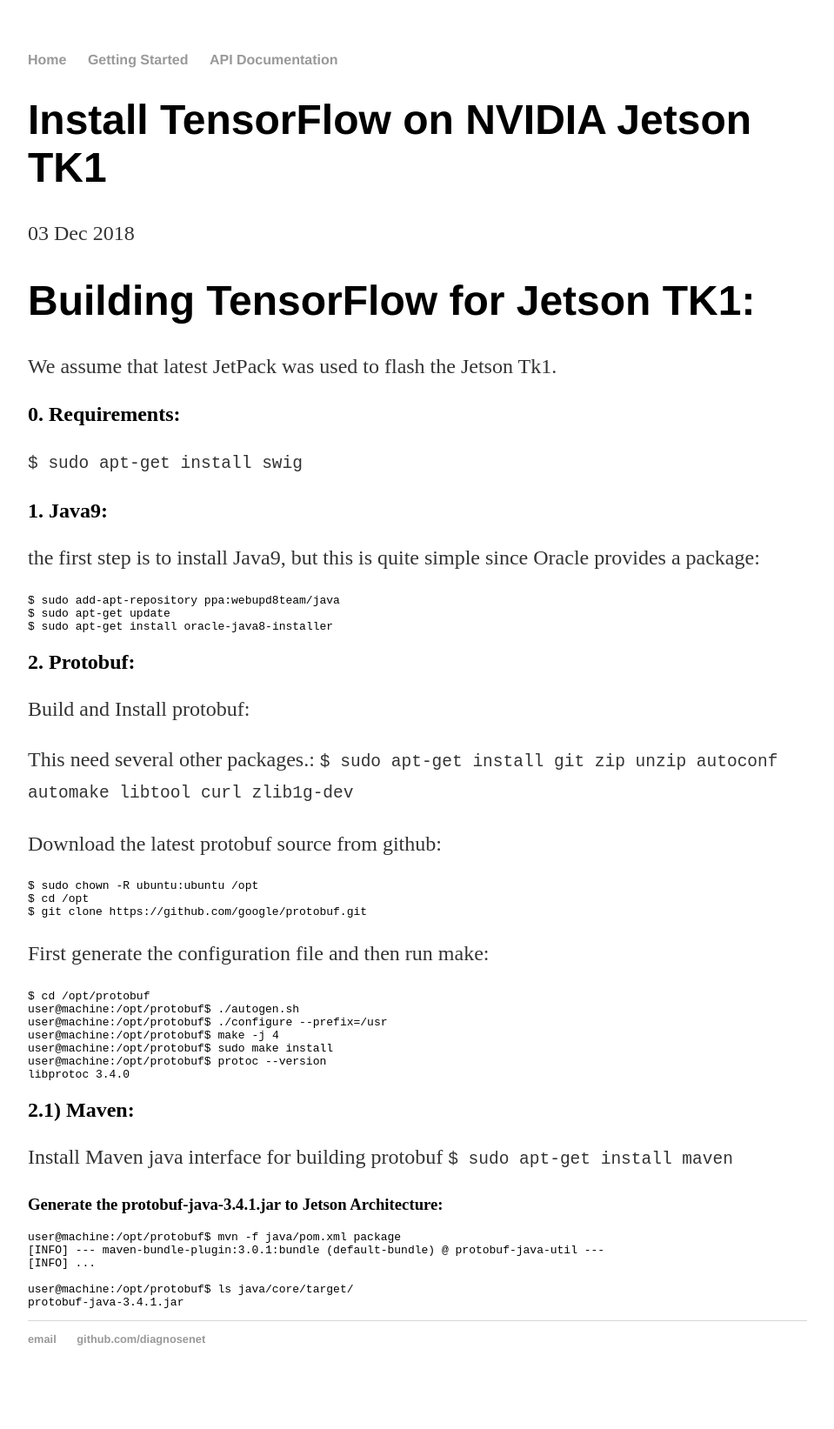
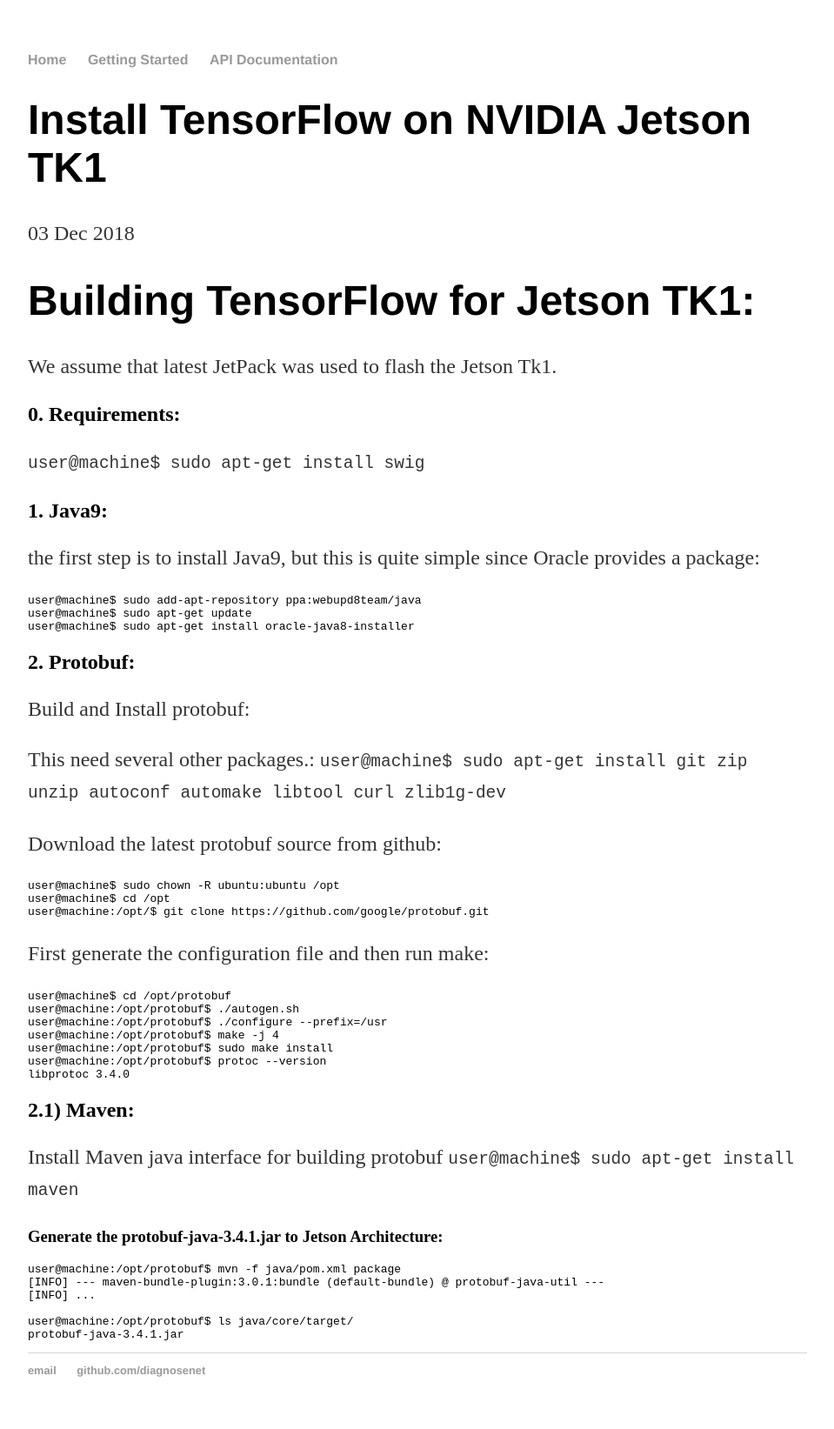
Before and after one commit to diagnosenet/diagnosenet.github.io, a Jekyll site: the page built from _posts/2018-12-03-tensorflow-installation-jetsontk1.md, in a window 1280 px wide. Shown: the whole page at 87% size, without its empty margins (160-1119 px from the left). Built offline with Jekyll 4.4.1, drawn with Linux system fonts in a browser that asks for light colours; before the commit the page ends 1607 px from its top, so only the background shows below that.

Commit message:
Update 2018-12-03-tensorflow-installation-jetsontk1.md

````diff
--- a/_posts/2018-12-03-tensorflow-installation-jetsontk1.md
+++ b/_posts/2018-12-03-tensorflow-installation-jetsontk1.md
@@ -8,32 +8,32 @@
 We assume that latest JetPack was used to flash the Jetson Tk1.
 
 ## 0. Requirements:
-```$ sudo apt-get install swig```
+```user@machine$ sudo apt-get install swig```
 
 ## 1. Java9:
 the first step is to install Java9, but this is quite simple since Oracle provides a package:
 ```bash
-$ sudo add-apt-repository ppa:webupd8team/java
-$ sudo apt-get update
-$ sudo apt-get install oracle-java8-installer
+user@machine$ sudo add-apt-repository ppa:webupd8team/java
+user@machine$ sudo apt-get update
+user@machine$ sudo apt-get install oracle-java8-installer
 ```
 
 ## 2. Protobuf:
 Build and Install protobuf:
 
 This need several other packages.:
-```$ sudo apt-get install git zip unzip autoconf automake libtool curl zlib1g-dev```
+```user@machine$ sudo apt-get install git zip unzip autoconf automake libtool curl zlib1g-dev```
 
 Download the latest protobuf source from github:
 ```bash
-$ sudo chown -R ubuntu:ubuntu /opt
-$ cd /opt
-$ git clone https://github.com/google/protobuf.git
+user@machine$ sudo chown -R ubuntu:ubuntu /opt
+user@machine$ cd /opt
+user@machine:/opt/$ git clone https://github.com/google/protobuf.git
 ```
 
 First generate the configuration file and then run make:
 ```bash
-$ cd /opt/protobuf
+user@machine$ cd /opt/protobuf
 user@machine:/opt/protobuf$ ./autogen.sh
 user@machine:/opt/protobuf$ ./configure --prefix=/usr
 user@machine:/opt/protobuf$ make -j 4
@@ -44,7 +44,7 @@
 
 ## 2.1) Maven:
 Install Maven java interface for building protobuf
-```$ sudo apt-get install maven```
+```user@machine$ sudo apt-get install maven```
 
 ### Generate the protobuf-java-3.4.1.jar to Jetson Architecture:
 ```bash
````
